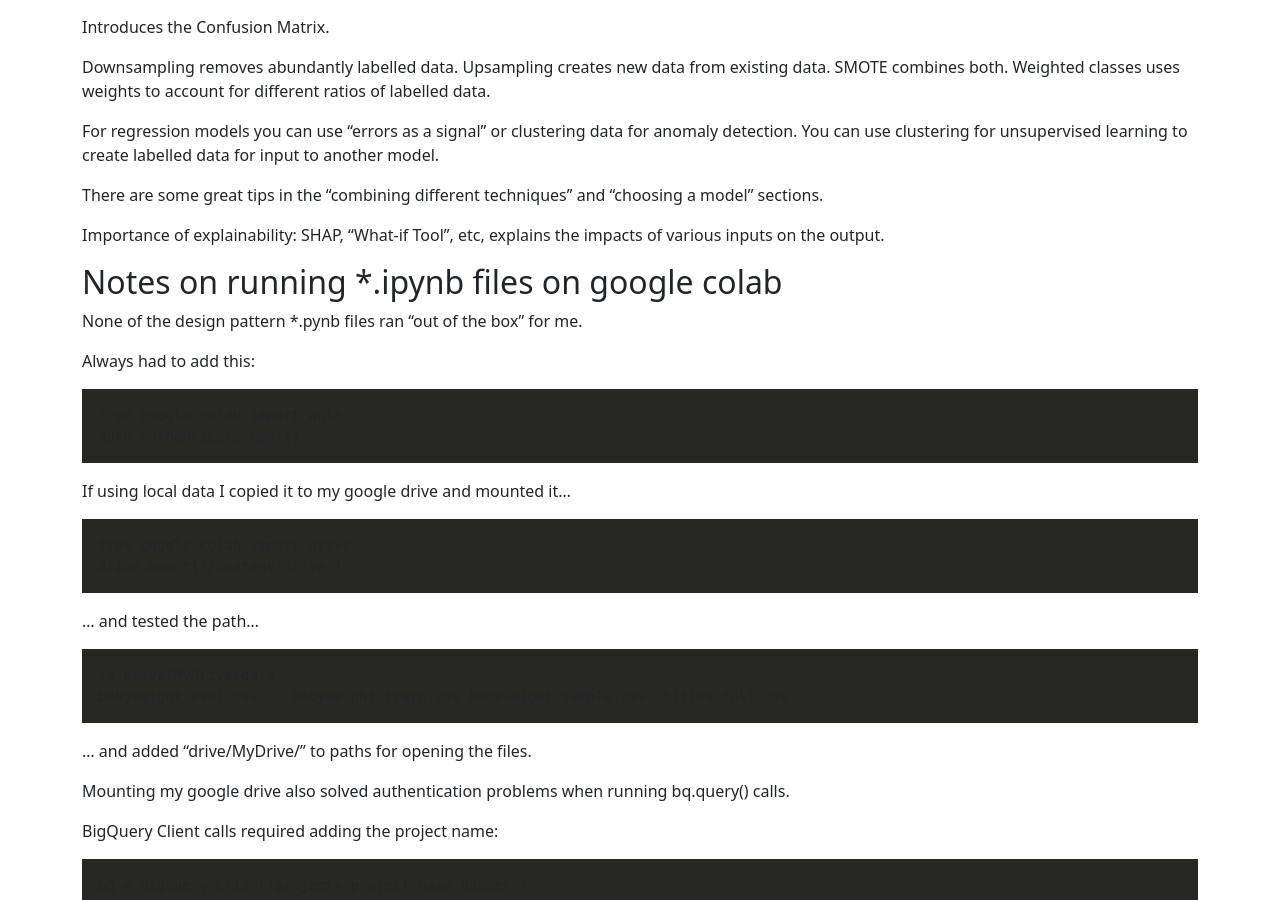
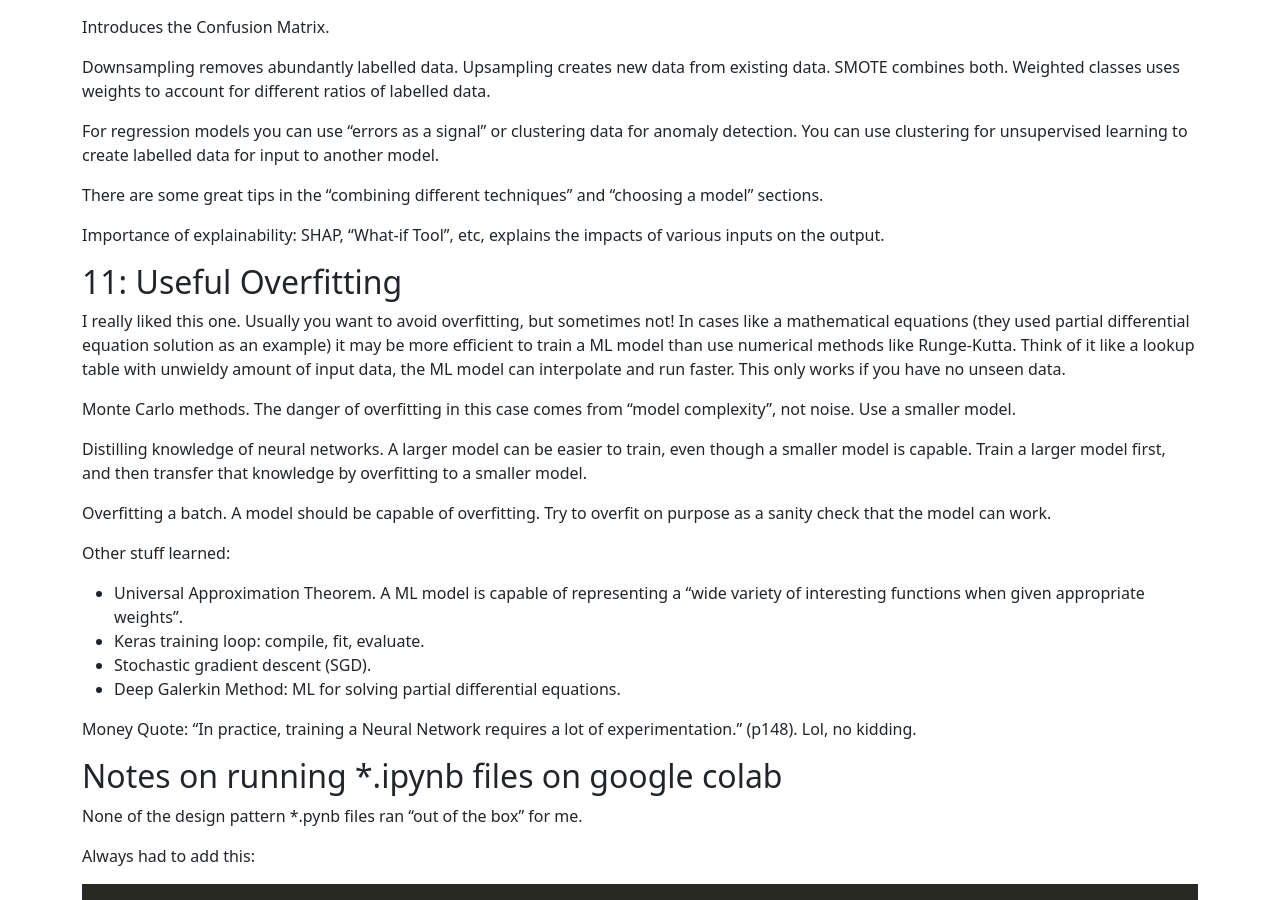
Before and after one commit to matthewdrees/matthewdrees.github.io, a Jekyll site: the page built from _posts/2022-03-14-machine-learning-design-patterns.md, in a window 1280 px wide and 900 px high, scrolled down 3237 px. Built offline with Jekyll 4.4.1, drawn with Linux system fonts in a browser that asks for light colours; some of the changed text lies outside the part shown.

Commit message:
MLDP 11. Useful overfitting.

```diff
--- a/_posts/2022-03-14-machine-learning-design-patterns.md
+++ b/_posts/2022-03-14-machine-learning-design-patterns.md
@@ -122,6 +122,24 @@ There are some great tips in the "combining different techniques" and "choosing
 
 Importance of explainability: SHAP, "What-if Tool", etc, explains the impacts of various inputs on the output.
 
+## 11: Useful Overfitting
+
+I really liked this one. Usually you want to avoid overfitting, but sometimes not! In cases like a mathematical equations (they used partial differential equation solution as an example) it may be more efficient to train a ML model than use numerical methods like Runge-Kutta. Think of it like a lookup table with unwieldy amount of input data, the ML model can interpolate and run faster. This only works if you have no unseen data.
+
+Monte Carlo methods. The danger of overfitting in this case comes from "model complexity", not noise. Use a smaller model.
+
+Distilling knowledge of neural networks. A larger model can be easier to train, even though a smaller model is capable. Train a larger model first, and then transfer that knowledge by overfitting to a smaller model.
+
+Overfitting a batch. A model should be capable of overfitting. Try to overfit on purpose as a sanity check that the model can work.
+
+Other stuff learned:
+* Universal Approximation Theorem. A ML model is capable of representing a "wide variety of interesting functions when given appropriate weights".
+* Keras training loop: compile, fit, evaluate.
+* Stochastic gradient descent (SGD).
+* Deep Galerkin Method: ML for solving partial differential equations.
+
+Money Quote: "In practice, training a Neural Network requires a lot of experimentation." (p148). Lol, no kidding.
+
 ## Notes on running *.ipynb files on google colab
 
 None of the design pattern *.pynb files ran "out of the box" for me.
@@ -194,3 +212,7 @@ Also had to install kfp and restart the runtime.
 ### DP10, rebalancing.ipynb notes
 
 Python errors in the last few calls. "df" is not defined, and QueryJob isn't subscriptable from outlier_pred.
+
+### DP11, overfitting.ipynb notes
+
+Quick one! Be sure to use the chapter 4 data folder instead of the chapter 3 data folder. Different data even though files are same name and size.
```
